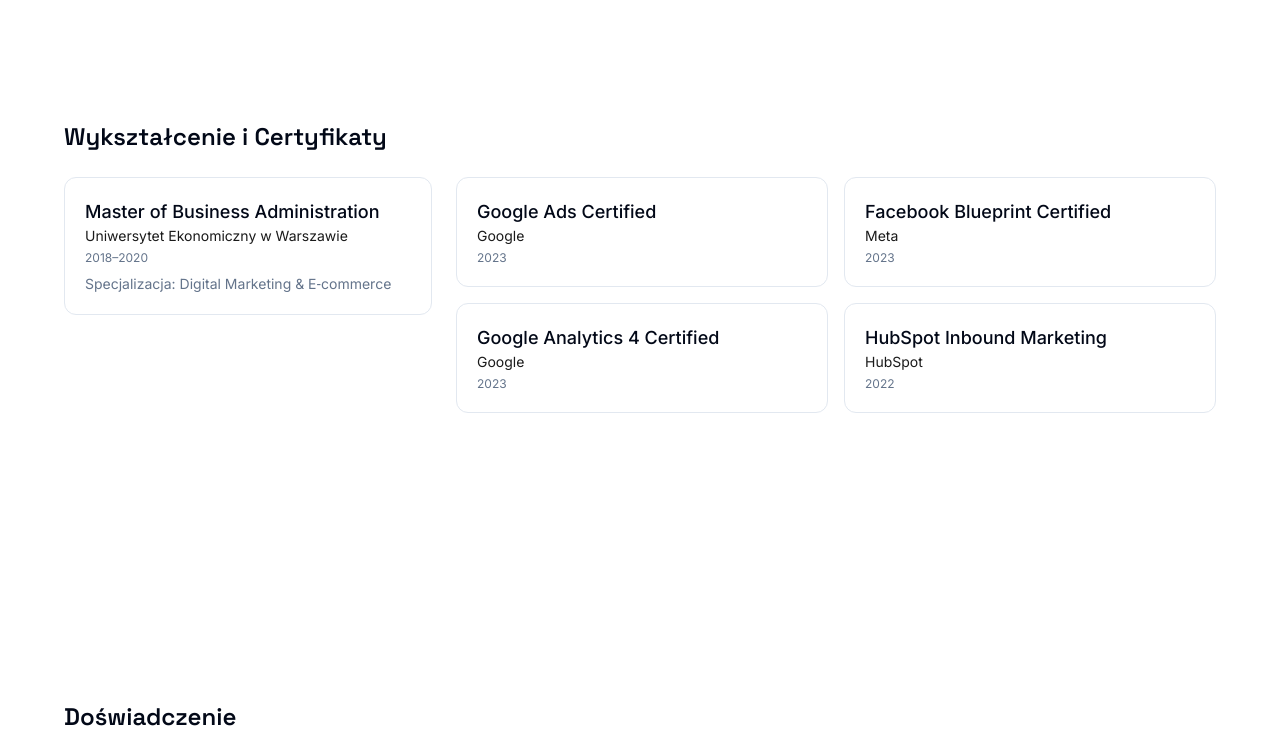
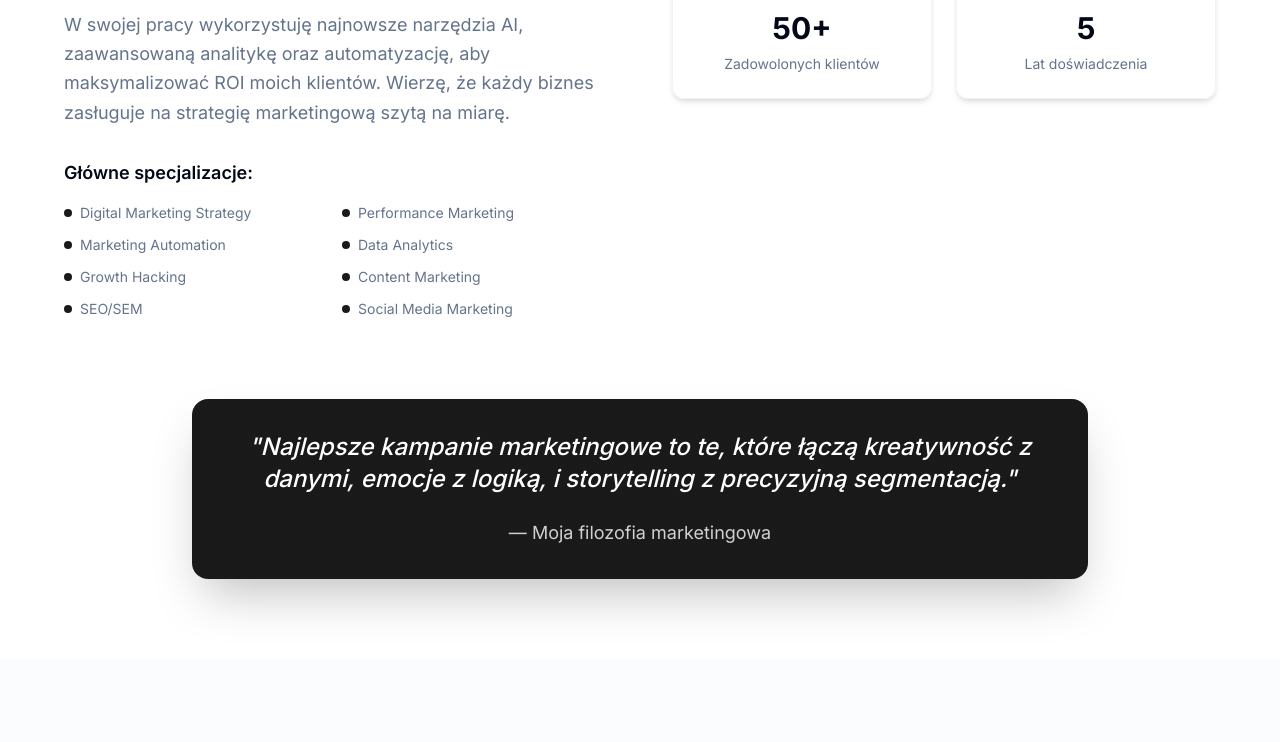
Before and after one commit to trugoJJJ/personal_website_en, a React (Vite) app: page / in a window 1280 px wide. Shown: the part 4220-4962 px from the top of the page. Built offline with nearby package versions, Linux system fonts and the light colour scheme.

Commit message:
Przywróć wygląd sekcji "O mnie"
Przywrócono poprzedni wygląd sekcji "O mnie", łącząc wszystkie elementy w jedną całość.

```diff
--- /dev/null
+++ b/src/components/AboutCombinedLegacy.tsx
@@ -0,0 +1,17 @@
+import { About } from "@/components/About";
+import { Experience } from "@/components/Experience";
+import { SkillsAndTech } from "@/components/SkillsAndTech";
+
+// Jeden długi blok łączący poprzednie sekcje bez zmiany ich wyglądu
+export const AboutCombinedLegacy = () => {
+  return (
+    <section className="bg-background">
+      {/* Zachowujemy oryginalne komponenty (z ich spacingiem) w jednej sekcji */}
+      <About />
+      <Experience />
+      <SkillsAndTech />
+    </section>
+  );
+};
+
+export default AboutCombinedLegacy;
--- a/src/pages/Index.tsx
+++ b/src/pages/Index.tsx
@@ -1,7 +1,7 @@
 import { Header } from "@/components/Header";
 import { Hero } from "@/components/Hero";
 import CombinedPortfolio from "@/components/CombinedPortfolio";
-import AboutMega from "@/components/AboutMega";
+import AboutCombinedLegacy from "@/components/AboutCombinedLegacy";
 import { Articles } from "@/components/Articles";
 import { CTA } from "@/components/CTA";
 import { Footer } from "@/components/Footer";
@@ -21,7 +21,7 @@ const Index = () => {
       </section>
 
       <section id="about" className="scroll-mt-24">
-        <AboutMega />
+        <AboutCombinedLegacy />
       </section>
 
       <section id="articles" className="scroll-mt-24">
```
